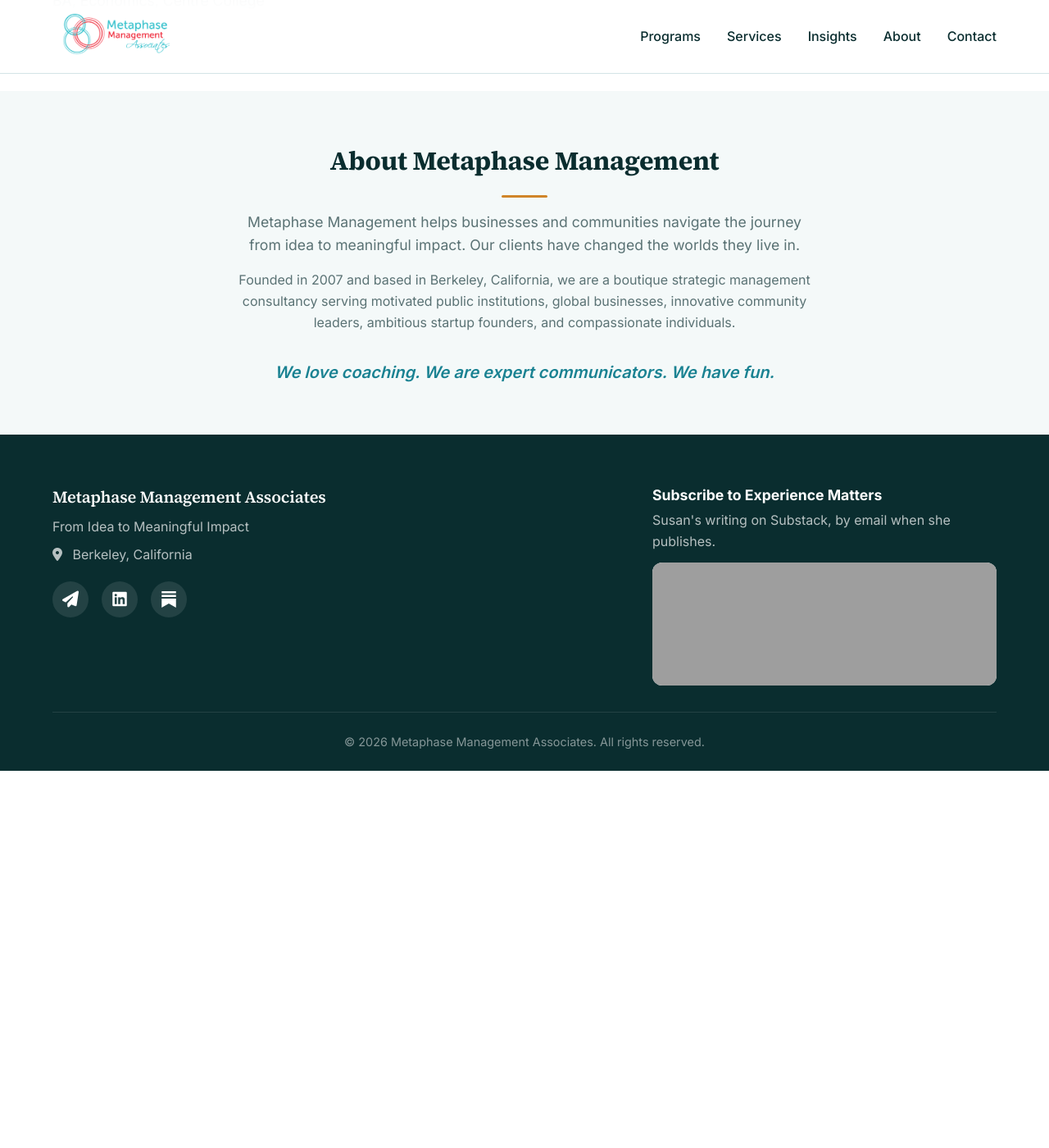
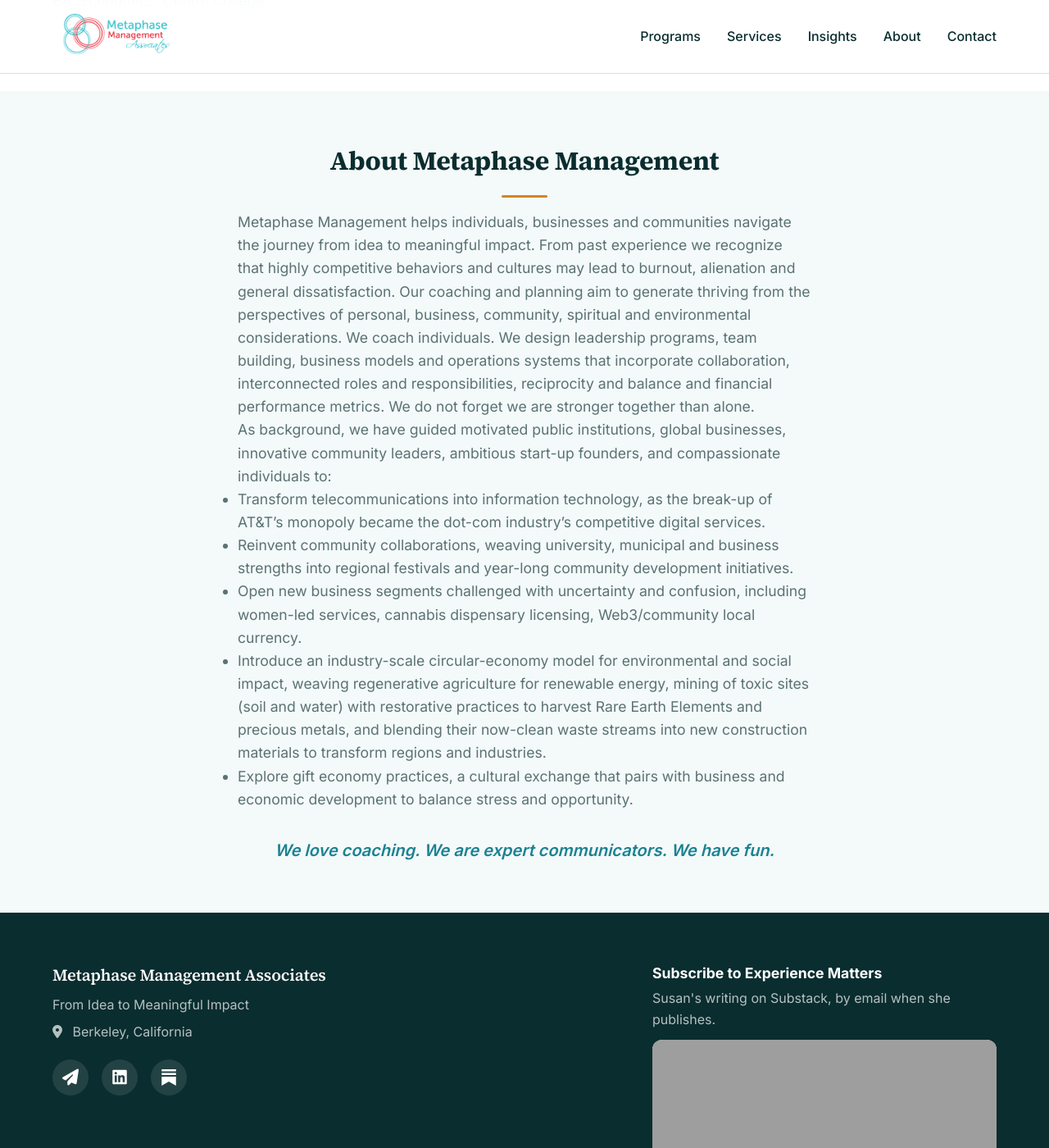
Before and after one commit to RPPLee/susan-website, a Jekyll site: the page built from pages/about.md, in a window 1280 px wide and 1400 px high, scrolled down 1764 px. Shown: the whole window at 82% size. Built offline with Jekyll 4.4.1, drawn with Linux system fonts in a browser that asks for light colours; before the commit the page ends 2704 px from its top, so only the background shows below that; grey boxes are pictures that could not be loaded.

Commit message:
Make every word on the About page editable in Pages CMS
The heading, photo, specialties and the company section move from the layout into
pages/about.md front matter. The company section carries Susan's new text from her
2026-09-23 email, which she could not find because it was hardcoded.

Co-Authored-By: Claude Fable 5.1 <noreply@anthropic.com>
Claude-Session: https://claude.ai/code/session_01NoPSEcXsk52h9hrDzVHpe5

```diff
--- a/_layouts/about.html
+++ b/_layouts/about.html
@@ -1,8 +1,8 @@
 ---
 layout: default
 ---
-{%- comment -%} The About page around the bio Susan edits (op-057). The specialties and company sections
-stay here with Lee. {%- endcomment -%}
+{%- comment -%} The About page. Every word comes from pages/about.md: the bio is the body, the photo,
+specialties and company section are front matter, all edited in Pages CMS. {%- endcomment -%}
 
 <section class="page-content">
   <div class="container">
@@ -10,65 +10,42 @@ stay here with Lee. {%- endcomment -%}
 
     <div class="about-content">
       <div class="about-text">
-        <img src="{{ '/assets/images/susan-profile-2.jpg' | relative_url }}" alt="Susan Mills" class="about-photo">
+        {% if page.photo %}<img src="{{ page.photo | relative_url }}" alt="{{ site.data.settings.author.name }}" class="about-photo">{% endif %}
         {{ content }}
       </div>
 
+      {% if page.specialties and page.specialties.size > 0 %}
       <div class="about-skills">
-        <h3 style="font-size: 1.25rem; margin-bottom: 24px;">Specialties</h3>
-
+        <h3 style="font-size: 1.25rem; margin-bottom: 24px;">{{ page.specialties_heading | default: "Specialties" }}</h3>
+        {% for group in page.specialties %}
         <div style="margin-bottom: 24px;">
-          <h4 style="font-size: 0.9rem; color: var(--text-light); margin-bottom: 12px; text-transform: uppercase; letter-spacing: 1px;">Strategy &amp; Planning</h4>
+          {% if group.title %}<h4 style="font-size: 0.9rem; color: var(--text-light); margin-bottom: 12px; text-transform: uppercase; letter-spacing: 1px;">{{ group.title }}</h4>{% endif %}
           <div style="display: flex; flex-wrap: wrap; gap: 10px;">
-            <span class="skill-tag">Strategic Planning</span>
-            <span class="skill-tag">Market Position</span>
-            <span class="skill-tag">Business Plans</span>
-            <span class="skill-tag">Scenario Planning</span>
-            <span class="skill-tag">Investment &amp; Funding</span>
+            {% for tag in group.tags %}<span class="skill-tag">{{ tag }}</span>{% endfor %}
           </div>
         </div>
-
-        <div style="margin-bottom: 24px;">
-          <h4 style="font-size: 0.9rem; color: var(--text-light); margin-bottom: 12px; text-transform: uppercase; letter-spacing: 1px;">Relationships &amp; Community</h4>
-          <div style="display: flex; flex-wrap: wrap; gap: 10px;">
-            <span class="skill-tag">Partnerships</span>
-            <span class="skill-tag">Community Development</span>
-            <span class="skill-tag">Teambuilding</span>
-            <span class="skill-tag">Facilitation</span>
-            <span class="skill-tag">Coaching</span>
-          </div>
-        </div>
-
-        <div style="margin-bottom: 24px;">
-          <h4 style="font-size: 0.9rem; color: var(--text-light); margin-bottom: 12px; text-transform: uppercase; letter-spacing: 1px;">Operations &amp; Innovation</h4>
-          <div style="display: flex; flex-wrap: wrap; gap: 10px;">
-            <span class="skill-tag">Operations</span>
-            <span class="skill-tag">Brand Communications</span>
-            <span class="skill-tag">Crisis Management</span>
-            <span class="skill-tag">Circular Economy</span>
-            <span class="skill-tag">Gift Economy</span>
-            <span class="skill-tag">Social Impact</span>
-          </div>
-        </div>
+        {% endfor %}
       </div>
+      {% endif %}
     </div>
   </div>
 </section>
 
-<!-- Company Info Section -->
+<!-- Company section -->
+{% if page.company_heading or page.company_text %}
 <section style="padding: 60px 0; background: var(--bg-secondary);">
   <div class="container">
-    <div style="max-width: 700px; margin: 0 auto; text-align: center;">
-      <h2 class="section-title">About Metaphase Management</h2>
-      <p style="color: var(--text-light); font-size: 1.1rem; margin-bottom: 16px;">
-        Metaphase Management helps businesses and communities navigate the journey from idea to meaningful impact. Our clients have changed the worlds they live in.
+    <div class="company-about" style="max-width: 700px; margin: 0 auto; text-align: center;">
+      {% if page.company_heading %}<h2 class="section-title">{{ page.company_heading }}</h2>{% endif %}
+      <div style="color: var(--text-light); font-size: 1.1rem; text-align: left;">
+        {{ page.company_text | markdownify }}
+      </div>
+      {% if page.company_tagline %}
+      <p style="font-size: 1.25rem; font-weight: 600; color: var(--primary-color); font-style: italic; margin-top: 32px;">
+        {{ page.company_tagline }}
       </p>
-      <p style="color: var(--text-light); margin-bottom: 32px;">
-        Founded in 2007 and based in Berkeley, California, we are a boutique strategic management consultancy serving motivated public institutions, global businesses, innovative community leaders, ambitious startup founders, and compassionate individuals.
-      </p>
-      <p style="font-size: 1.25rem; font-weight: 600; color: var(--primary-color); font-style: italic;">
-        We love coaching. We are expert communicators. We have fun.
-      </p>
+      {% endif %}
     </div>
   </div>
 </section>
+{% endif %}
--- a/pages/about.md
+++ b/pages/about.md
@@ -2,6 +2,66 @@
 layout: about
 title: About
 permalink: /about/
+heading: About Us
+photo: /assets/images/susan-profile-2.jpg
+specialties_heading: Specialties
+specialties:
+  - title: Strategy & Planning
+    tags:
+      - Strategic Planning
+      - Market Position
+      - Business Plans
+      - Scenario Planning
+      - Investment & Funding
+  - title: Relationships & Community
+    tags:
+      - Partnerships
+      - Community Development
+      - Teambuilding
+      - Facilitation
+      - Coaching
+  - title: Operations & Innovation
+    tags:
+      - Operations
+      - Brand Communications
+      - Crisis Management
+      - Circular Economy
+      - Gift Economy
+      - Social Impact
+company_heading: About Metaphase Management
+company_text: >-
+  Metaphase Management helps individuals, businesses and communities navigate the journey from
+  idea to meaningful impact. From past experience we recognize that highly competitive behaviors
+  and cultures may lead to burnout, alienation and general dissatisfaction. Our coaching and
+  planning aim to generate thriving from the perspectives of personal, business, community,
+  spiritual and environmental considerations. We coach individuals. We design leadership
+  programs, team building, business models and operations systems that incorporate
+  collaboration, interconnected roles and responsibilities, reciprocity and balance and financial
+  performance metrics. We do not forget we are stronger together than alone.
+
+
+  As background, we have guided motivated public institutions, global businesses, innovative
+  community leaders, ambitious start-up founders, and compassionate individuals to:
+
+
+  - Transform telecommunications into information technology, as the break-up of AT&T's monopoly
+  became the dot-com industry's competitive digital services.
+
+  - Reinvent community collaborations, weaving university, municipal and business strengths into
+  regional festivals and year-long community development initiatives.
+
+  - Open new business segments challenged with uncertainty and confusion, including women-led
+  services, cannabis dispensary licensing, Web3/community local currency.
+
+  - Introduce an industry-scale circular-economy model for environmental and social impact,
+  weaving regenerative agriculture for renewable energy, mining of toxic sites (soil and water)
+  with restorative practices to harvest Rare Earth Elements and precious metals, and blending
+  their now-clean waste streams into new construction materials to transform regions and
+  industries.
+
+  - Explore gift economy practices, a cultural exchange that pairs with business and economic
+  development to balance stress and opportunity.
+company_tagline: We love coaching. We are expert communicators. We have fun.
 ---
 
 ## Susan Mills, Founder & CEO
```
Also changed, not shown: .pages.yml.
